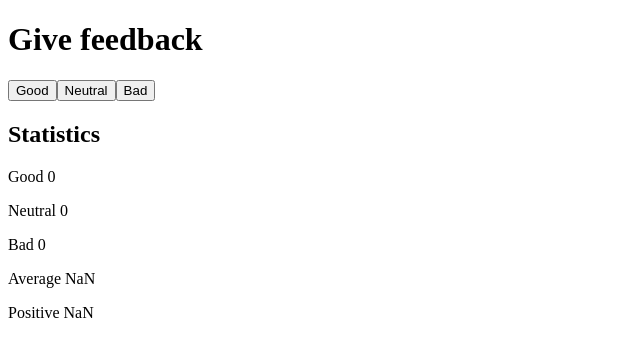
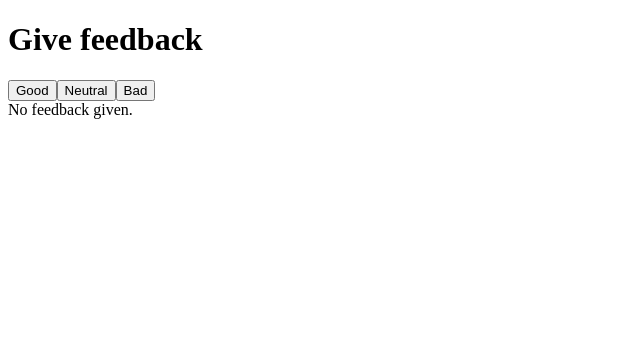
Before and after one commit to samuliohman/osa1, a React (Create React App) app in the folder unicafe/: page / in a window 1280 px wide. Shown: the top 356 px of the page, without its empty margins (0-640 px from the left). Built offline with nearby package versions, Linux system fonts and the light colour scheme.

Commit message:
Tehtävä 1.9

```diff
--- a/unicafe/src/App.js
+++ b/unicafe/src/App.js
@@ -1,6 +1,7 @@
 import { useState } from 'react'
 
 const Statistics = ({ good, neutral, bad }) => {
+  if (good + neutral + bad > 0) {
     return (
       <div>
         <h2>Statistics</h2>
@@ -11,6 +12,8 @@ const Statistics = ({ good, neutral, bad }) => {
         <p>Positive {good / (good + neutral + bad)}</p>
       </div>
     )
+  }
+  else { return (<div>No feedback given.</div>) }
 }
 
 const App = () => {
```
Lines whose indentation alone changed are shown as unchanged.
